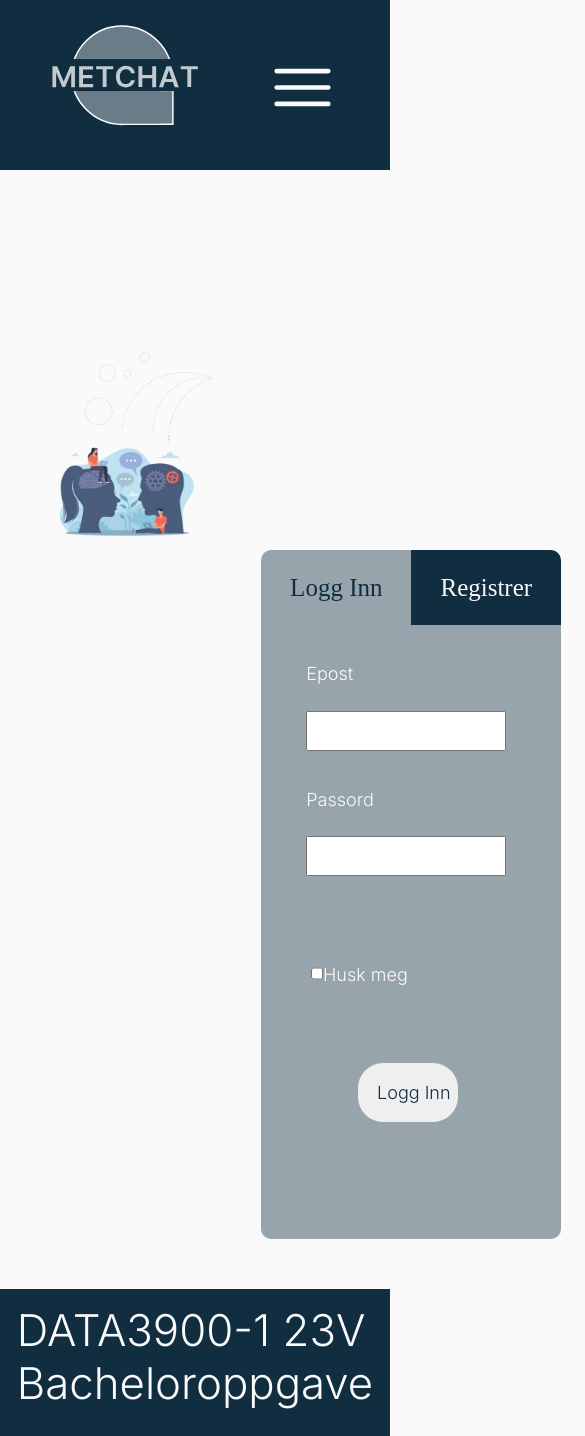
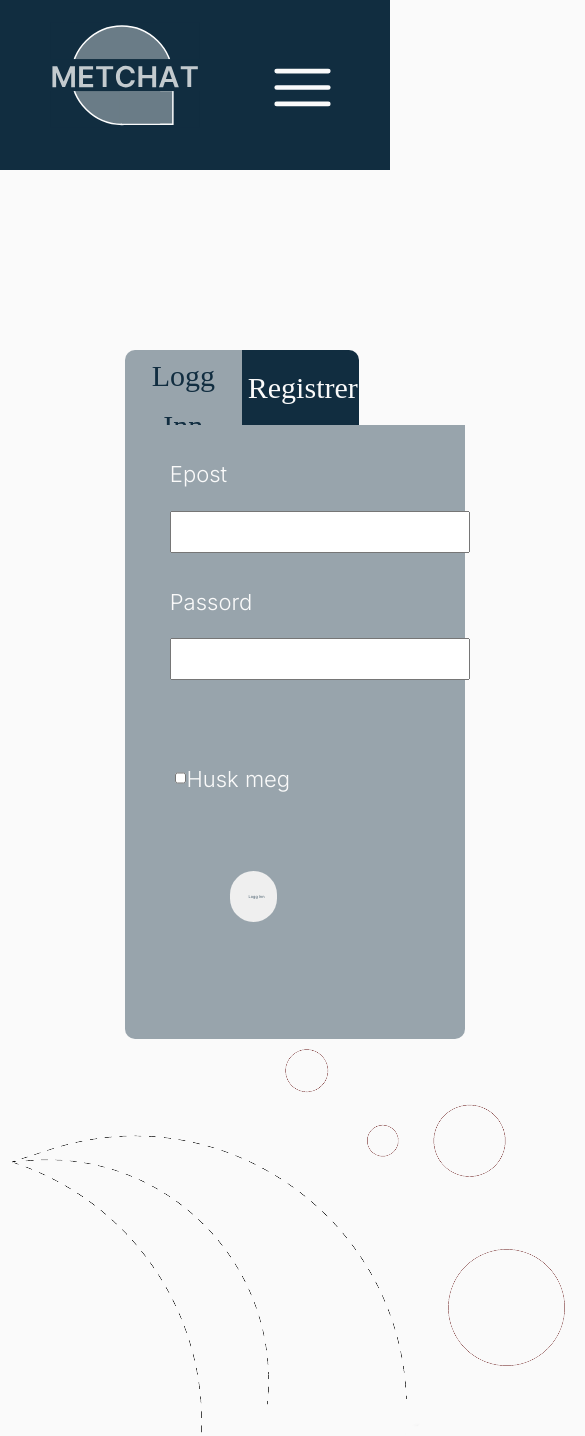
Before and after one commit to nargesirezaei/bachelor-metchat, a React (Create React App) app in the folder client/: page / in a window 390 px wide. Shown: the top 1436 px of the page, 585 px wide, since content can reach past the window. Built offline with nearby package versions, Linux system fonts and the light colour scheme; a web font is replaced by a local one.

Commit message:
Layout the first section

```diff
--- a/client/src/home.css
+++ b/client/src/home.css
@@ -86,9 +86,6 @@ DEE1E4 (grå)
     display: none;
   }
 }
-img {
-  width: 35vw;
-}
 
 .first {
   display: flex;
@@ -104,14 +101,14 @@ img {
   margin-left: 5vw;
 }
 .img_2 {
-  margin-right: 0px;
+  margin-right: 20px;
 }
 
 /* Form*/
 #LogReg {
   display: flex;
   flex-direction: column;
-  width: 25vw;
+  width: 400px;
   height: 100%;
   margin-left: 0px;
 }
@@ -119,7 +116,6 @@ img {
   display: flex;
   flex-direction: row;
 }
-
 .content {
   display: none;
 }
@@ -164,7 +160,7 @@ img {
   font-family: "Bai Jamjuree";
   font-style: normal;
   font-weight: 300;
-  font-size: 2vw;
+  font-size: 30px;
   line-height: 50px;
   color: #fafafa;
   border-radius: 0 10px 0 0;
@@ -178,7 +174,7 @@ img {
   font-family: "Bai Jamjuree";
   font-style: normal;
   font-weight: 300;
-  font-size: 2vw;
+  font-size: 30px;
   line-height: 50px;
   color: #112d40;
 }
@@ -213,7 +209,7 @@ input.large {
 }
 
 .form-row input {
-  width: 20vw;
+  width: 300px;
   height: 5vh;
 }
 .form-row button {
@@ -237,82 +233,31 @@ input.large {
   margin-bottom: 50px;
 }
 
-@media only screen and (max-width: 1039px) {
+@media only screen and (max-width: 1326px) {
   #LogReg {
-    margin-top: 200px;
-    margin-left: 30%;
-    width: 300px;
+    margin-left: 0px;
   }
-  #reg-content {
-    font-size: 18px;
-  }
-  #log-content {
-    font-size: 18px;
-  }
-  #btn-reg {
-    width: 150px;
-    height: 75px;
-    font-size: 25px;
-  }
-  #btn-log {
-    width: 150px;
-    height: 75px;
-    font-size: 25px;
-  }
-
-  #form-reg {
-    margin-left: 50px;
-  }
-
-  #form-log {
-    margin-left: 50px;
-  }
-
-  .form-row {
-    margin-top: 25px;
-  }
-  .form-check {
-    margin-top: 75px;
-  }
-  .form-row input {
-    width: 200px;
-    height: 40px;
-  }
-  .form-row button {
-    width: 100px;
-    height: 59px;
-    margin-left: 20%;
-    font-size: 18px;
-  }
-  .btn-form-log {
-    margin-bottom: 50px;
-  }
-  .btn-form-reg {
-    margin-bottom: 50px;
+  .firstImages {
+    margin-left: 0px;
   }
 }
-@media only screen and (max-width: 450px) {
+@media only screen and (max-width: 1124px) {
+  .firstImages {
+    display: none;
+  }
   #LogReg {
-    margin-left: 18%;
-  }
-}
-@media only screen and (max-width: 390px) {
-  #LogReg {
-    margin-left: 12%;
+    margin-left: 32vw;
   }
 }
 
 /* images*/
-
-@media only screen and (max-width: 1039px) {
-  .imgs {
-    display: none;
-  }
+.second {
+  display: flex;
+  flex-direction: column;
 }
 .nlp {
   text-align: center;
   position: relative;
-  left: 60vw;
   width: 30vw;
   height: auto;
 }
```
